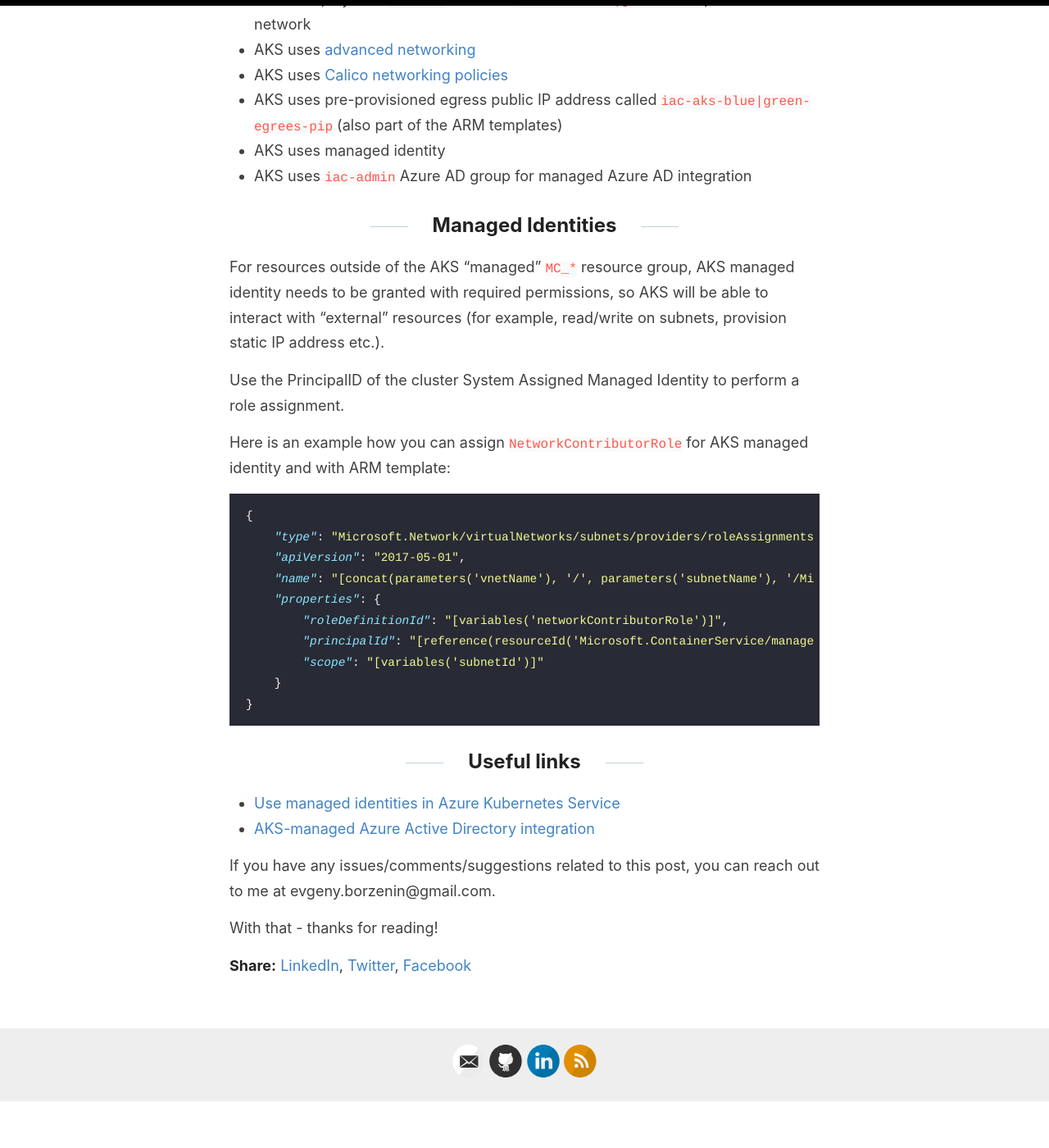
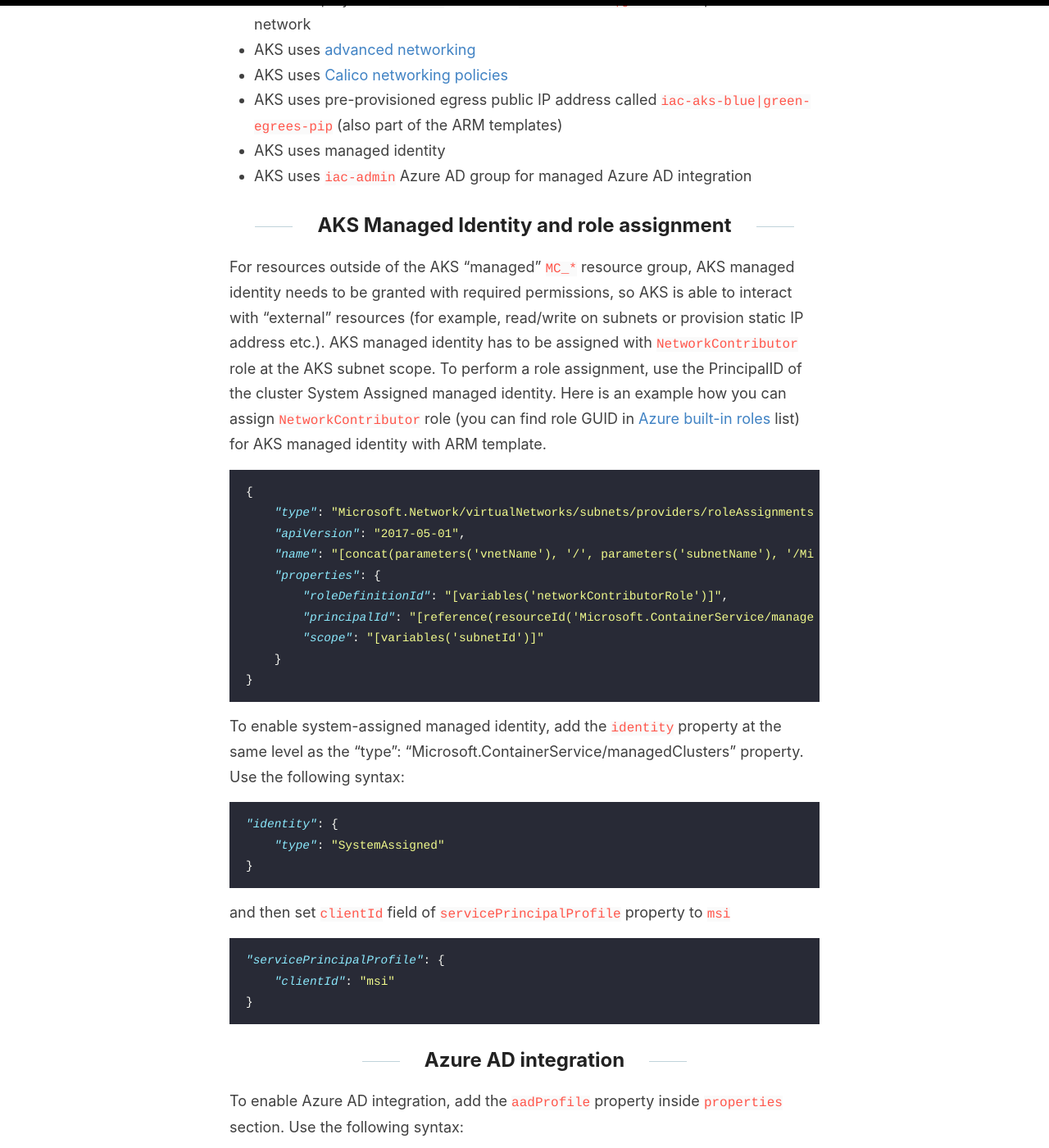
Before and after one commit to evgenyb/evgenyb.github.io, a Jekyll site: the page built from _posts/2020-08-05-aks-with-managed-identity-and-managed-aad-integration.md, in a window 1280 px wide and 1400 px high, scrolled down 683 px. Shown: the whole window at 82% size. Built offline with Jekyll 4.4.1, drawn with Linux system fonts in a browser that asks for light colours; before the commit the page ends 2026 px from its top, so only the background shows below that; some of the changed text lies outside the part shown.

Commit message:
Add more content

````diff
--- a/_posts/2020-08-05-aks-with-managed-identity-and-managed-aad-integration.md
+++ b/_posts/2020-08-05-aks-with-managed-identity-and-managed-aad-integration.md
@@ -10,7 +10,7 @@
 Here are my AKS cluster configuration requirements:
 
 * AKS is deployed to `iac-aks-blue|green-rg` resource group
-* AKS called `iac-blue|green-aks`
+* AKS is called `iac-blue|green-aks`
 * AKS is deployed to `aks-net` subnet of `iac-aks-blue|green-vnet` private virtual network
 * AKS uses [advanced networking](https://docs.microsoft.com/en-us/azure/aks/configure-azure-cni)
 * AKS uses [Calico networking policies](https://docs.microsoft.com/en-us/azure/aks/use-network-policies)
@@ -18,19 +18,15 @@
 * AKS uses managed identity
 * AKS uses `iac-admin` Azure AD group for managed Azure AD integration
 
-## Managed Identities
+## AKS Managed Identity and role assignment
 
-For resources outside of the AKS "managed" `MC_*` resource group, AKS managed identity needs to be granted with required permissions, so AKS will be able to interact with “external” resources (for example, read/write on subnets, provision static IP address etc.).
-
-Use the PrincipalID of the cluster System Assigned Managed Identity to perform a role assignment.
-
-Here is an example how you can assign `NetworkContributorRole` for AKS managed identity and with ARM template:
+For resources outside of the AKS "managed" `MC_*` resource group, AKS managed identity needs to be granted with required permissions, so AKS is able to interact with “external” resources (for example, read/write on subnets or provision static IP address etc.). AKS managed identity has to be assigned with `NetworkContributor` role at the AKS subnet scope. To perform a role assignment, use the PrincipalID of the cluster System Assigned managed identity. Here is an example how you can assign `NetworkContributor` role (you can find role GUID in [Azure built-in roles](https://docs.microsoft.com/en-us/azure/role-based-access-control/built-in-roles) list) for AKS managed identity with ARM template.
 
 ```json
 {
     "type": "Microsoft.Network/virtualNetworks/subnets/providers/roleAssignments",
     "apiVersion": "2017-05-01",
-    "name": "[concat(parameters('vnetName'), '/', parameters('subnetName'), '/Microsoft.Authorization/', guid(resourceGroup().id, 'aksvnet'))]",
+    "name": "[concat(parameters('vnetName'), '/', parameters('subnetName'), '/Microsoft.Authorization/', guid(resourceGroup().id, 'akstovnet'))]",
     "properties": {
         "roleDefinitionId": "[variables('networkContributorRole')]",
         "principalId": "[reference(resourceId('Microsoft.ContainerService/managedClusters/', parameters('clusterName')), '2020-06-01', 'Full').identity.principalId]",
@@ -39,10 +35,49 @@
 }
 ```
 
+To enable system-assigned managed identity, add the `identity` property at the same level as the "type": "Microsoft.ContainerService/managedClusters" property. Use the following syntax:
+
+```json
+"identity": {
+    "type": "SystemAssigned"
+}
+```
+
+and then set `clientId` field of `servicePrincipalProfile` property to `msi`
+
+```json
+"servicePrincipalProfile": {
+    "clientId": "msi"
+}
+```
+
+## Azure AD integration
+
+To enable Azure AD integration, add the `aadProfile` property inside `properties` section. Use the following syntax:
+
+```json
+"aadProfile": {
+    "managed": true,
+    "tenantId": "[parameters('tenantId')]",
+    "adminGroupObjectIDs": [
+        "[parameters('adminGroupObjectId')]"
+    ]
+}
+```
+
+To find your Azure AD group id by name, use the following command:
+
+```bash
+az ad group  show -g 'iac-admin' --query objectId
+```
+
+Here is the complete version of the [ARM template](https://github.com/evgenyb/arm/blob/master/aks/template.json).
+
 ## Useful links
 
 * [Use managed identities in Azure Kubernetes Service](https://docs.microsoft.com/en-us/azure/aks/use-managed-identity)
 * [AKS-managed Azure Active Directory integration](https://docs.microsoft.com/en-us/azure/aks/managed-aad)
+* [Azure built-in roles](https://docs.microsoft.com/en-us/azure/role-based-access-control/built-in-roles)
 
 If you have any issues/comments/suggestions related to this post, you can reach out to me at evgeny.borzenin@gmail.com.
 
````
